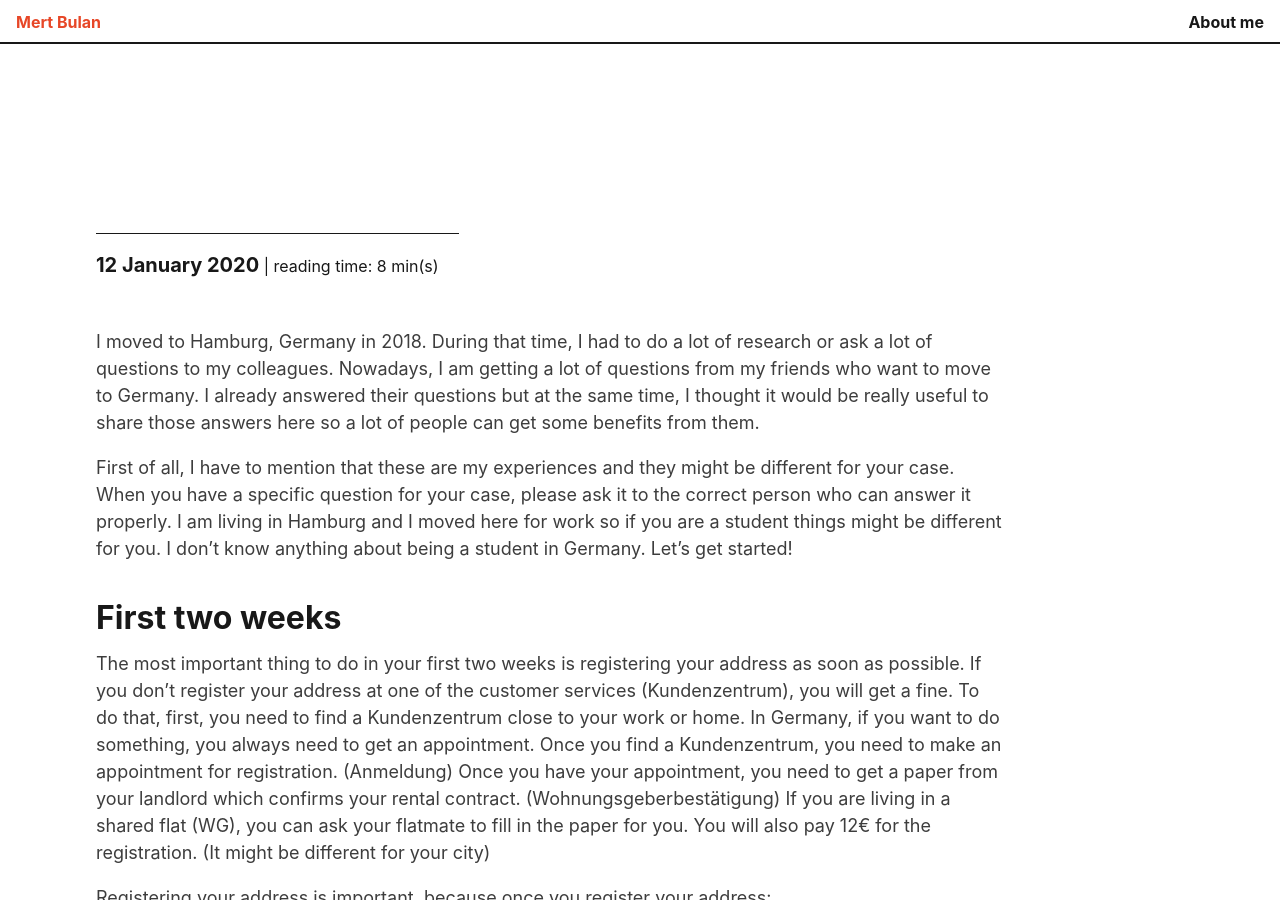
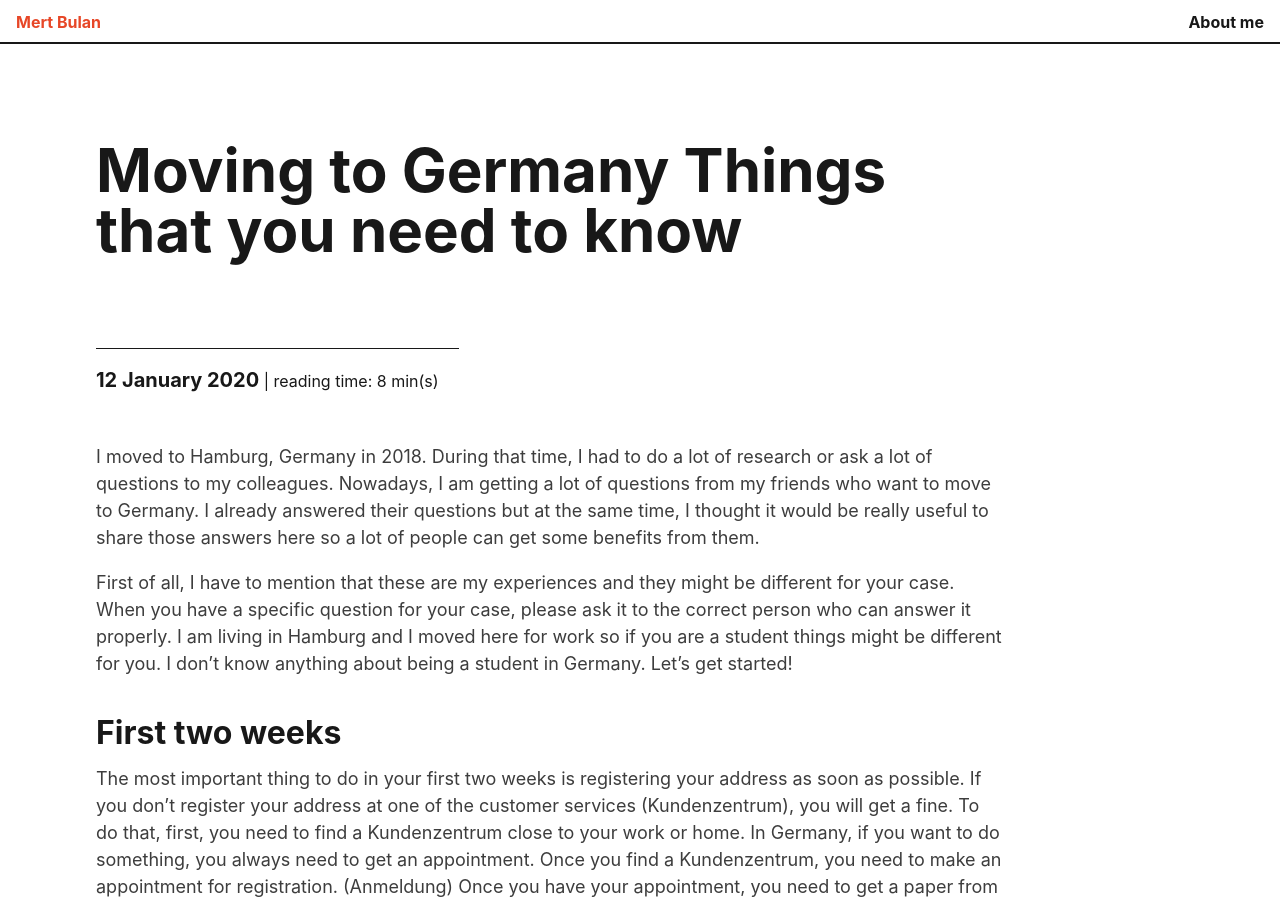
Before and after one commit to mertbulan/mertbulan.github.io, a Jekyll site: the page built from _posts/2020-01-12-moving-to-germany-things-that-you-need-to-know.md, in a window 1280 px wide and 900 px high. Built offline with Jekyll 4.4.1, drawn with Linux system fonts in a browser that asks for light colours; comment, search, counter and statistics services are not loaded.

Commit message:
try to fix the title

```diff
--- a/_posts/2019-12-07-moving-to-germany-things-that-you-need-to-know.md
+++ b/_posts/2020-01-12-moving-to-germany-things-that-you-need-to-know.md
@@ -1,5 +1,5 @@
 ---
-title: Moving to Germany: Things that you need to know
+title: 'Moving to Germany Things that you need to know'
 image: alster.jpg
 ---
 
```
